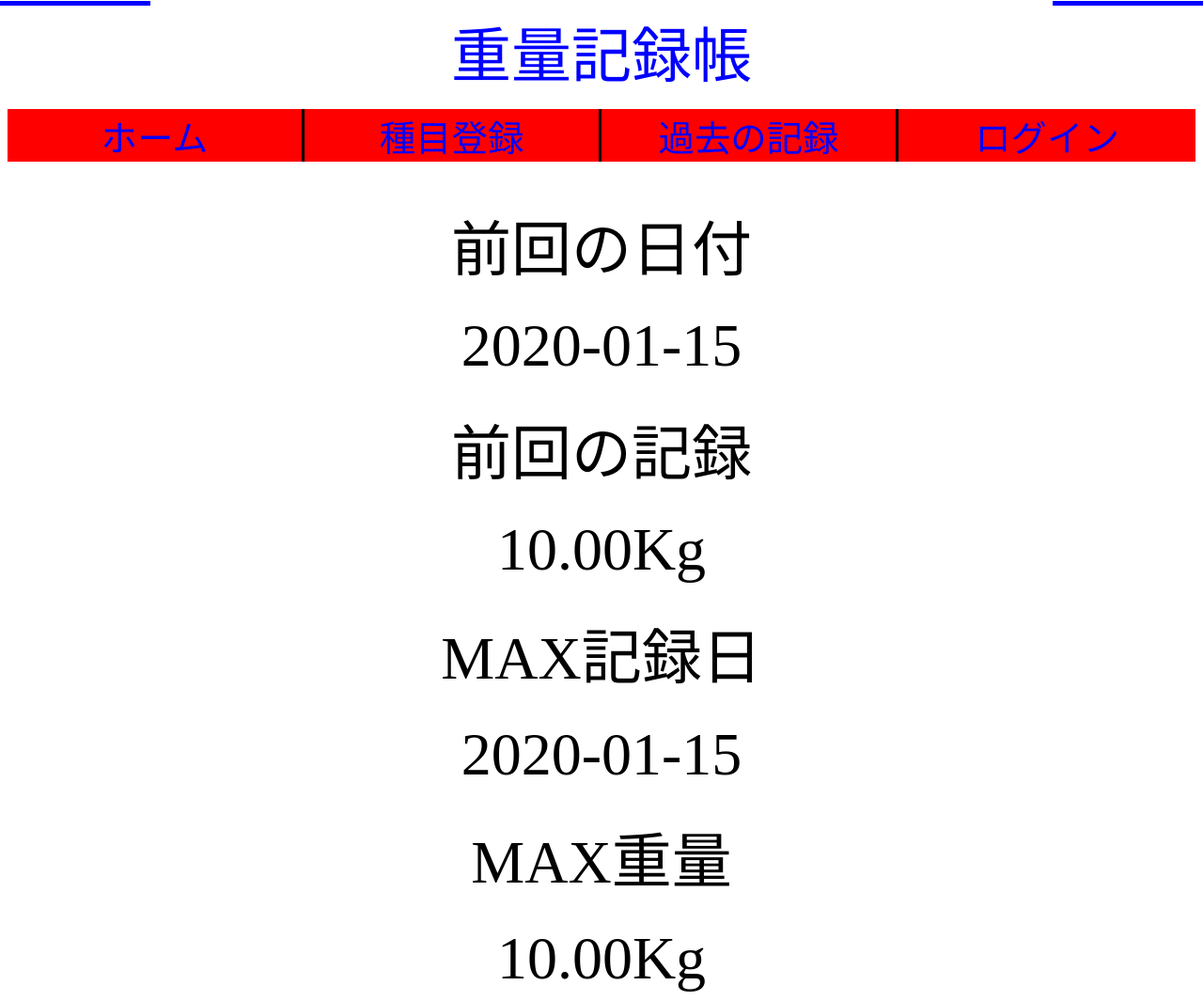
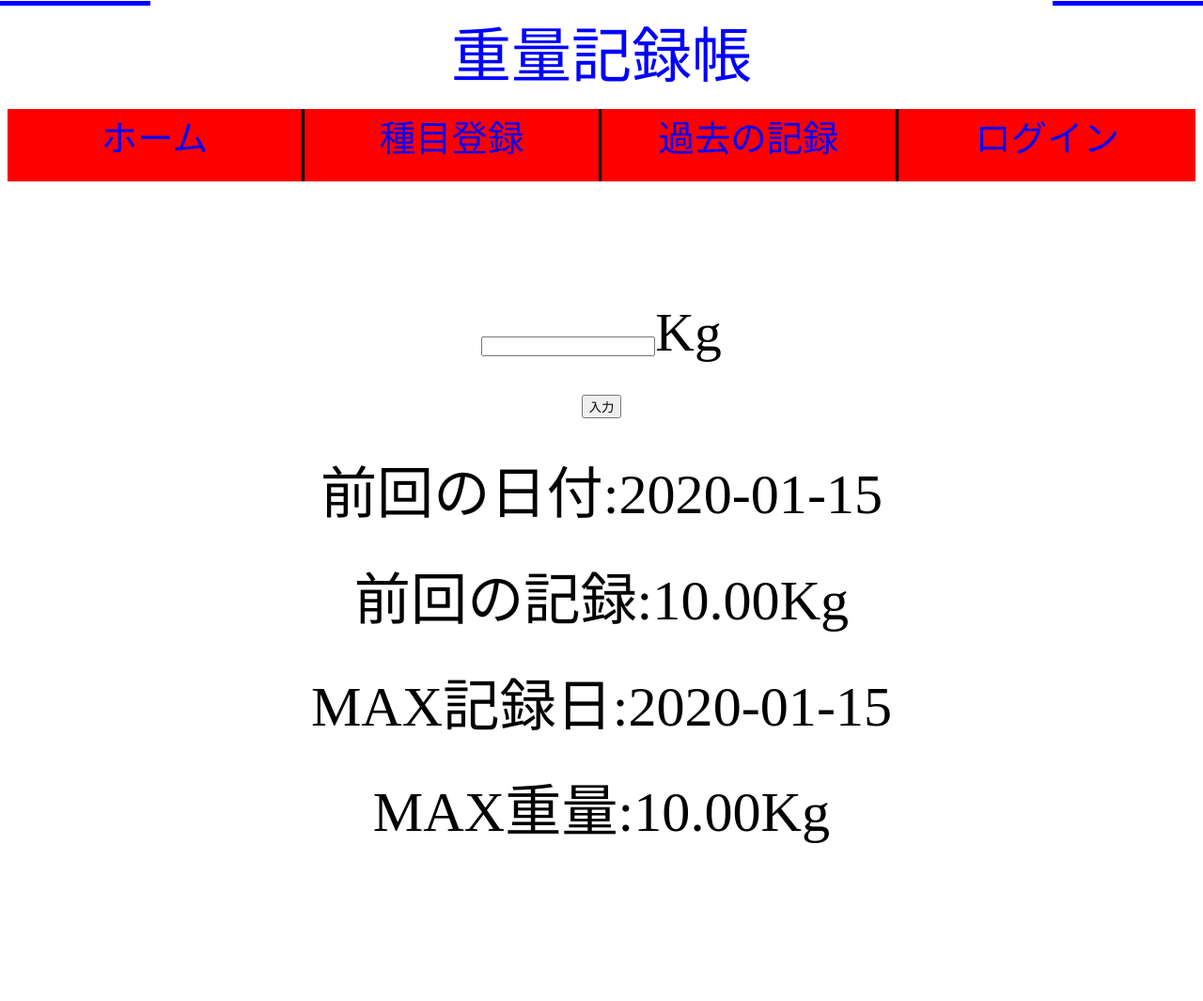
Before and after one commit to mimurayusuke/dep_test, a Django app: template templates/input.html in a window 1280 px wide. Shown: the whole page at 94% size. After the commit the page ends 897 px from the top, so only its background shows below. Run offline with Django 3.2, Linux system fonts and the light colour scheme; tables that the repository leaves empty hold one stand-in row (values such as "Sample post"); the template is opened without the code that fills it: values that come from a table or form of the project are taken from there, most other values are stand-ins (such as "Sample title", 1, 10 or a date in 2020).

Commit message:
add form

```diff
--- a/templates/input.html
+++ b/templates/input.html
@@ -1,20 +1,16 @@
 {% extends 'base.html' %}
 
 {% block content %}
-<!--
-メニューid:{{id}}<br>
-直近:{{latest_rec.id}} {{latest_rec.weight_menu}}{{latest_rec.weight_record}} {{latest_rec.created_at}}<br>
-最大:{{max_rec.id}} {{max_rec.weight_menu}} {{max_rec.weight_record}} {{ max_rec.created_at}}
--->
-
+    <form method="post" action="">
+        {% csrf_token %}
+        <div class="form_item">{{ latest_rec.weight_menu }}</div>
+        <div class="form_item">{{ form.weight_record }}Kg</div>
+        <div class="form_item"><input class="button" type="submit" value="入力"></div>
+    </form>
     <div class="record_container">
-        <div class="record latest_date">前回の日付</div>
-        <div class="record latest_date">{{latest_rec.created_at|date:"Y-m-j"}}</div>
-        <div class="record latest_record">前回の記録</div>
-        <div class="record latest_record">{{latest_rec.weight_record}}Kg</div>
-        <div class="record max_date">MAX記録日</div>
-        <div class="record max_date">{{max_rec.created_at|date:"Y-m-j"}}</div>
-        <div class="record max_record">MAX重量</div>
-        <div class="record max_record">{{max_rec.weight_record}}Kg</div>
+        <div class="record latest_date">前回の日付:{{latest_rec.created_at|date:"Y-m-j"}}</div>
+        <div class="record latest_record">前回の記録:{{latest_rec.weight_record}}Kg</div>
+        <div class="record max_date">MAX記録日:{{max_rec.created_at|date:"Y-m-j"}}</div>
+        <div class="record max_record">MAX重量:{{max_rec.weight_record}}Kg</div>
     </div>
 {% endblock  %}
--- /dev/null
+++ b/weight/forms.py
@@ -0,0 +1,9 @@
+from django import forms
+
+class RecordForm(forms.Form):
+    weight_record = forms.DecimalField(
+        label='record',
+        max_digits=5,
+        decimal_places=2,
+        required=True,
+    )
--- a/weight/models.py
+++ b/weight/models.py
@@ -5,7 +5,10 @@ class Menu(models.Model):
     menu_name = models.CharField(max_length=30)
 
     def __str__(self):
-        return "PK:{0}, name:{1}".format(self.pk, self.menu_name)
+        #下記のように記載すると、外部キーで参照されたときに
+        #定義した内容で表示されてしまうので、コメントアウト。
+        #return "PK:{0}, name:{1}".format(self.pk, self.menu_name)
+        return self.menu_name
 
 class Record(models.Model):
     weight_menu = models.ForeignKey(Menu, on_delete=models.CASCADE)
--- a/weight/static/css/home.css
+++ b/weight/static/css/home.css
@@ -35,6 +35,7 @@
 .nav_container{
     display: grid;
     grid-template-columns: 1fr 1fr 1fr 1fr;
+    grid-auto-rows: 6vw;
     padding: unset;
 }
 
--- a/weight/static/css/input.css
+++ b/weight/static/css/input.css
@@ -4,8 +4,20 @@
 }
 
 .record {
-    font-size: 5vw;
+    font-size: 4.7vw;
     text-align: center;
     margin-top: 2vw;
-    grid-column: 2 / 4;
+    grid-column: 1 / 5;
 }
+
+form {
+    display: grid;
+    grid-template-columns: 1fr 1fr 1fr 1fr;
+    margin-top: 10vw;
+}
+
+.form_item {
+    font-size: 4.5vw;
+    text-align: center;
+    grid-column: 1 / 5;
+}
```
Also changed, not shown: weight/views.py (+24 -4 lines).
